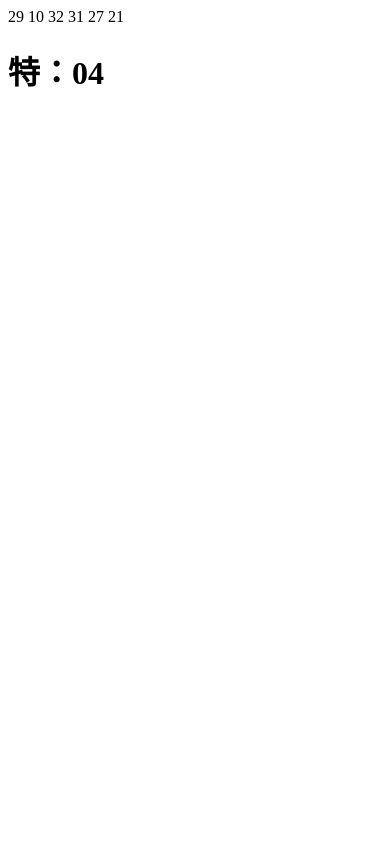
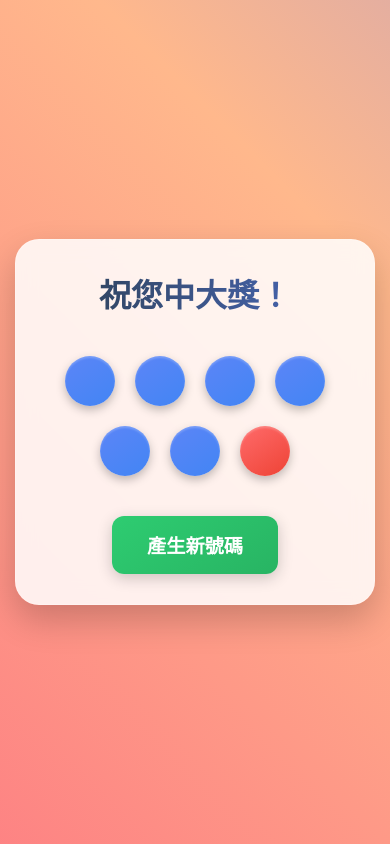
Before and after one commit to KaraChicken/EveryBodyHappy, a plain HTML site: page index.html in a window 390 px wide. Drawn offline with Linux system fonts and the light colour scheme.

Commit message:
美化介面
ui與程式邏輯整理

```diff
--- a/index.html
+++ b/index.html
@@ -1,29 +1,17 @@
 <!DOCTYPE html>
 <html lang="en">
-<head>
-    <meta charset="UTF-8">
-    <meta name="viewport" content="width=device-width, initial-scale=1.0">
-    <title>Document</title>
-</head>
-<body>
-    <script>
-        let EveryBodyHappy = () => {
-            for (let i = 0; i < 6; i++){
-                let val = Math.round(Math.random() * (38 - 1) + 1);
-                if (val < 10){
-                    document.write(` 0${val} `);
-                } else {
-                    document.write(` ${val} `);
-                }
-            }
-            let Special = Math.round(Math.random() * (8 - 1) + 1);
-            if (Special < 10){
-                    document.write(`<h1>特：0${Special}</h1> `);
-                } else {
-                    document.write(`<h1>特：${Special}</h1> `);
-                }
-        }
-        EveryBodyHappy();
-    </script>
-</body>
+  <head>
+    <meta charset="UTF-8" />
+    <meta name="viewport" content="width=device-width, initial-scale=1.0" />
+    <title>樂透號碼產生器</title>
+    <link rel="stylesheet" href="style.css" />
+  </head>
+  <body>
+    <div class="container">
+      <h1>祝您中大獎！</h1>
+      <div class="numbers-display" id="numbers-container"></div>
+      <button id="generate-btn">產生新號碼</button>
+    </div>
+    <script src="script.js"></script>
+  </body>
 </html>
--- /dev/null
+++ b/script.js
@@ -0,0 +1,75 @@
+document.addEventListener("DOMContentLoaded", () => {
+  const generateBtn = document.getElementById("generate-btn");
+  const numbersContainer = document.getElementById("numbers-container");
+
+  // 格式化數字，小於 10 則補 0
+  const formatNumber = (num) => (num < 10 ? `0${num}` : num);
+
+  // 單一號碼球的拉霸動畫
+  const animateBall = (ball, finalNumber, maxNumber) => {
+    return new Promise((resolve) => {
+      const spinInterval = setInterval(() => {
+        const randomNum = Math.floor(Math.random() * maxNumber) + 1;
+        ball.textContent = formatNumber(randomNum);
+      }, 50); // 每 50 毫秒變換一次數字
+
+      setTimeout(() => {
+        clearInterval(spinInterval);
+        ball.textContent = formatNumber(finalNumber);
+        ball.classList.add("settled"); // 添加一個 class 來觸發 CSS 動畫
+        resolve();
+      }, 1000); // 轉動 1 秒後停止
+    });
+  };
+
+  // 初始化函式，在頁面上建立空的號碼球
+  const initializeBalls = () => {
+    numbersContainer.innerHTML = ""; // 清空容器
+    for (let i = 0; i < 6; i++) {
+      const ball = document.createElement("div");
+      ball.className = "number-ball";
+      numbersContainer.appendChild(ball);
+    }
+    const specialBall = document.createElement("div");
+    specialBall.className = "number-ball special-ball";
+    numbersContainer.appendChild(specialBall);
+  };
+
+  const generateNumbers = async () => {
+    generateBtn.disabled = true; // 動畫開始時禁用按鈕
+
+    // 產生 6 個一般號碼
+    const regularNumbers = new Set();
+    while (regularNumbers.size < 6) {
+      regularNumbers.add(Math.floor(Math.random() * 38) + 1);
+    }
+    const finalRegularNumbers = Array.from(regularNumbers);
+
+    // 產生 1 個特別號
+    const specialNumber = Math.floor(Math.random() * 8) + 1;
+
+    // 選取頁面上已存在的號碼球
+    const balls = document.querySelectorAll(".number-ball");
+
+    // 在動畫開始前，移除上一次的 settled 和 pulse 效果
+    balls.forEach((ball) => {
+      ball.classList.remove("settled");
+      ball.style.animation = "none"; // 移除 pulse 動畫
+      ball.textContent = ""; // 清空號碼
+    });
+
+    // 依序執行動畫
+    for (let i = 0; i < finalRegularNumbers.length; i++) {
+      await animateBall(balls[i], finalRegularNumbers[i], 38);
+      await new Promise((resolve) => setTimeout(resolve, 200)); // 每個號碼球停止後延遲 200ms
+    }
+    await animateBall(balls[6], specialNumber, 8); // 對特別號執行動畫
+
+    generateBtn.disabled = false; // 動畫結束後啟用按鈕
+  };
+
+  generateBtn.addEventListener("click", generateNumbers);
+
+  // 頁面載入時，只顯示空的號碼球
+  initializeBalls();
+});
--- /dev/null
+++ b/style.css
@@ -0,0 +1,162 @@
+/* --- General Styles --- */
+body {
+  font-family: -apple-system, BlinkMacSystemFont, "Segoe UI", Roboto, Helvetica,
+    Arial, sans-serif;
+  display: flex;
+  justify-content: center;
+  align-items: center;
+  height: 100vh;
+  margin: 0;
+  background: linear-gradient(45deg, #6a82fb, #fc5c7d, #ffb88c, #6a82fb);
+  background-size: 400% 400%;
+  color: #333;
+  animation: gradient-animation 15s ease infinite;
+}
+
+/* --- Container --- */
+.container {
+  max-width: 700px;
+  text-align: center;
+  background-color: rgba(255, 255, 255, 0.85);
+  backdrop-filter: blur(10px);
+  padding: 50px;
+  border-radius: 24px;
+  border: 1px solid rgba(255, 255, 255, 0.2);
+  box-shadow: 0 15px 35px rgba(0, 0, 0, 0.2);
+  transition: transform 0.3s ease;
+}
+
+.container:hover {
+  transform: translateY(-8px);
+}
+
+h1 {
+  margin-top: 0;
+  font-size: 2.8em;
+  font-weight: 900;
+  margin-bottom: 20px;
+  background: linear-gradient(90deg, #2c3e50, #4a69bd, #2c3e50);
+  background-size: 200% auto;
+  color: transparent;
+  background-clip: text;
+  -webkit-background-clip: text;
+  animation: text-shine 5s linear infinite;
+}
+
+/* --- Numbers Display --- */
+.numbers-display {
+  display: flex;
+  justify-content: center;
+  gap: 20px;
+  margin: 40px 0;
+  flex-wrap: wrap;
+}
+
+.number-ball {
+  width: 70px;
+  height: 70px;
+  border-radius: 50%;
+  display: flex;
+  justify-content: center;
+  align-items: center;
+  font-size: 2em;
+  font-weight: bold;
+  color: white;
+  background: linear-gradient(145deg, #5c85f7, #4285f4);
+  box-shadow: 0 4px 10px rgba(0, 0, 0, 0.25),
+    inset 0 2px 2px rgba(255, 255, 255, 0.2);
+  transition: transform 0.2s ease-out, box-shadow 0.2s ease-out;
+}
+
+/* 號碼確定後的動畫效果 */
+.number-ball.settled {
+  transform: scale(1.15);
+  box-shadow: 0 0 25px rgba(255, 255, 255, 0.8), 0 4px 10px rgba(0, 0, 0, 0.25);
+  animation: pulse 2s infinite;
+}
+
+.special-ball {
+  background: linear-gradient(145deg, #ff6b6b, #ee4335);
+}
+
+/* --- Button --- */
+button {
+  padding: 15px 35px;
+  font-size: 1.2em;
+  font-weight: bold;
+  color: white;
+  background: linear-gradient(145deg, #2ecc71, #28b463);
+  border: none;
+  border-radius: 12px;
+  cursor: pointer;
+  transition: background-color 0.3s, transform 0.2s ease-out,
+    box-shadow 0.2s ease-out;
+  box-shadow: 0 4px 15px rgba(0, 0, 0, 0.2);
+}
+
+button:hover {
+  transform: translateY(-3px);
+  box-shadow: 0 6px 20px rgba(0, 0, 0, 0.3);
+}
+
+button:disabled {
+  background: #bdc3c7;
+  cursor: not-allowed;
+  transform: translateY(0);
+  box-shadow: 0 2px 5px rgba(0, 0, 0, 0.1);
+}
+
+/* --- Animations --- */
+@keyframes gradient-animation {
+  0% {
+    background-position: 0% 50%;
+  }
+  50% {
+    background-position: 100% 50%;
+  }
+  100% {
+    background-position: 0% 50%;
+  }
+}
+
+@keyframes text-shine {
+  to {
+    background-position: -200% center;
+  }
+}
+
+@keyframes pulse {
+  0% {
+    transform: scale(1.15);
+    box-shadow: 0 0 25px rgba(255, 255, 255, 0.8),
+      0 4px 10px rgba(0, 0, 0, 0.25);
+  }
+  70% {
+    transform: scale(1.15);
+    box-shadow: 0 0 40px rgba(255, 255, 255, 1), 0 4px 10px rgba(0, 0, 0, 0.25);
+  }
+  100% {
+    transform: scale(1.15);
+    box-shadow: 0 0 25px rgba(255, 255, 255, 0.8),
+      0 4px 10px rgba(0, 0, 0, 0.25);
+  }
+}
+
+/* --- Responsive Design --- */
+@media (max-width: 480px) {
+  .container {
+    padding: 30px 20px;
+    margin: 15px;
+    width: auto;
+  }
+
+  h1 {
+    font-size: 2em;
+  }
+
+  .number-ball {
+    width: 50px;
+    height: 50px;
+    font-size: 1.5em;
+  }
+}
```
